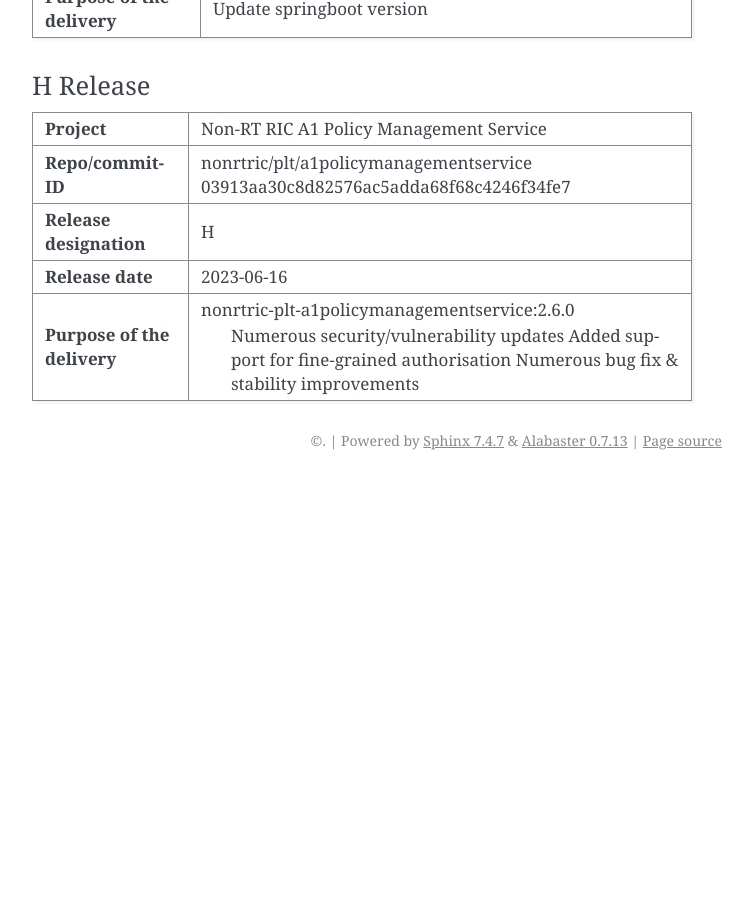
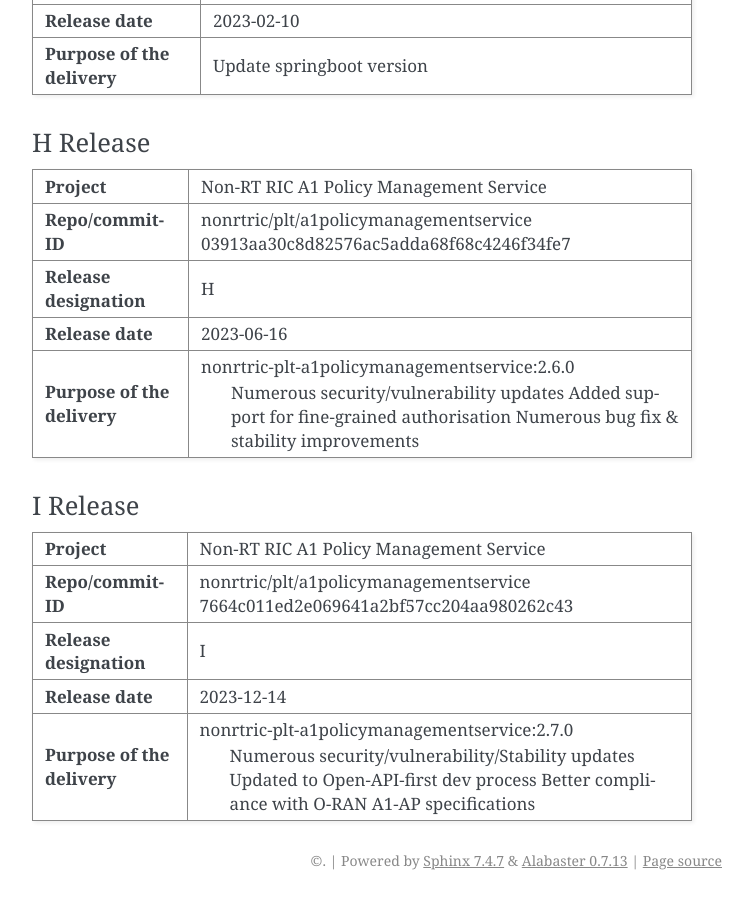
Before and after one commit to o-ran-sc/nonrtric-plt-a1policymanagementservice, a Sphinx documentation site: the page built from docs/release-notes.rst, in a window 1280 px wide and 900 px high, scrolled down 4360 px. Shown: the whole window, without its empty margins (388-1141 px from the left). Built offline with Sphinx 7.4.7, drawn with Linux system fonts in a browser that asks for light colours; before the commit the page ends 4840 px from its top, so only the background shows below that; some of the changed text lies outside the part shown.

Commit message:
Release notes & Roll version after i-release 2.7.0 -> 2.8.0
Change-Id: I4d53cfb381ed2a17ae05aa5f97e8dca88f0878f3
Signed-off-by: JohnKeeney <john.keeney@est.tech>
Issue-ID: NONRTRIC-958

```diff
--- a/docs/release-notes.rst
+++ b/docs/release-notes.rst
@@ -1,6 +1,7 @@
 .. This work is licensed under a Creative Commons Attribution 4.0 International License.
 .. http://creativecommons.org/licenses/by/4.0
-.. Copyright (C) 2021 Nordix
+.. Copyright (C) 2021 Nordix. All rights reserved.
+.. Copyright (C) 2023 OpenInfra Foundation Europe. All rights reserved.
 
 =============
 Release-Notes
@@ -60,6 +61,9 @@
 |            |          |                  | Release            |
 +------------+----------+------------------+--------------------+
 | 2023-06-16 | 2.6.0    | John Keeney      | H Release          |
+|            |          |                  |                    |
++------------+----------+------------------+--------------------+
+| 2023-06-16 | 2.7.0    | John Keeney      | I Release          |
 |            |          |                  |                    |
 +------------+----------+------------------+--------------------+
 
@@ -299,3 +303,26 @@
 |                             |   Added support for fine-grained authorisation    |
 |                             |   Numerous bug fix & stability improvements       |
 +-----------------------------+---------------------------------------------------+
+
+I Release
+---------
++-----------------------------+--------------------------------------------------------+
+| **Project**                 | Non-RT RIC A1 Policy Management Service                |
+|                             |                                                        |
++-----------------------------+--------------------------------------------------------+
+| **Repo/commit-ID**          | nonrtric/plt/a1policymanagementservice                 |
+|                             | 7664c011ed2e069641a2bf57cc204aa980262c43               |
+|                             |                                                        |
++-----------------------------+--------------------------------------------------------+
+| **Release designation**     | I                                                      |
+|                             |                                                        |
++-----------------------------+--------------------------------------------------------+
+| **Release date**            | 2023-12-14                                             |
+|                             |                                                        |
++-----------------------------+--------------------------------------------------------+
+| **Purpose of the delivery** | nonrtric-plt-a1policymanagementservice:2.7.0           |
+|                             |   Numerous security/vulnerability/Stability updates    |
+|                             |   Updated to Open-API-first dev process                |
+|                             |   Better compliance with O-RAN A1-AP specifications    |
+|                             |                                                        |
++-----------------------------+--------------------------------------------------------+
--- a/pom.xml
+++ b/pom.xml
@@ -32,7 +32,7 @@
     </parent>
     <groupId>org.o-ran-sc.nonrtric.plt</groupId>
     <artifactId>a1policymanagementservice</artifactId>
-    <version>2.7.0-SNAPSHOT</version>
+    <version>2.8.0-SNAPSHOT</version>
     <licenses>
         <license>
             <name>The Apache Software License, Version 2.0</name>
```
